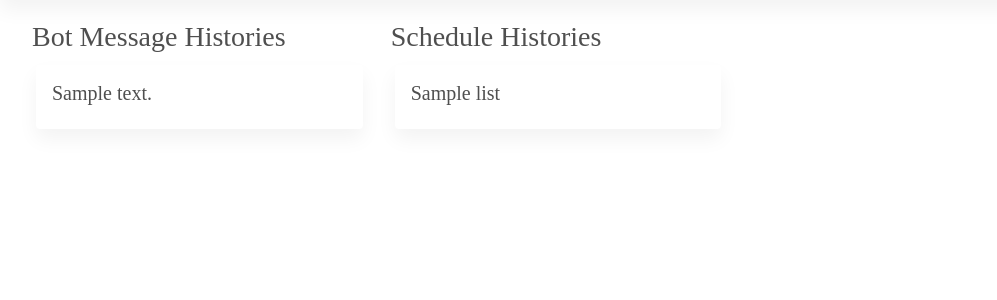
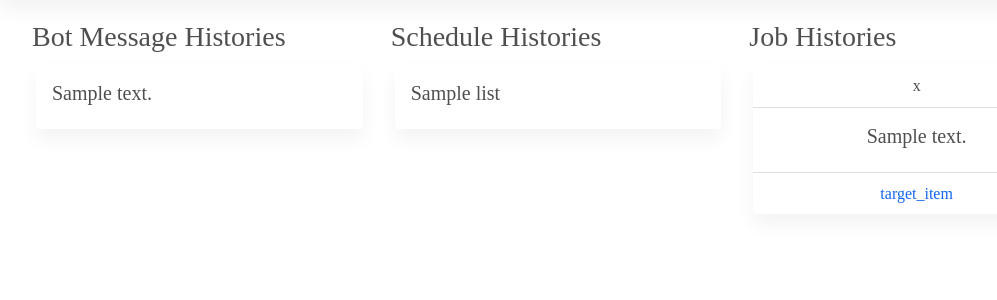
Before and after one commit to Ry-Kurihara/selenium, a Flask app: page /histories/show/1 in a window 1280 px wide. Shown: the part 59-359 px from the top of the page, without its empty margins (82-1079 px from the left). Run offline with Flask 2, Linux system fonts and the light colour scheme; a user stored in the database is signed in; tables that the repository leaves empty hold one stand-in row (values such as "Sample post"); parts of the project's set-up code (start-up, migrations or seed data) failed here and were passed over; some libraries are stand-ins or nearby versions; some web fonts are replaced.

Commit message:
job_historyをwebに載せたのと、購入できるようにセット

```diff
--- a/flask_data/templates/histories/show.html
+++ b/flask_data/templates/histories/show.html
@@ -32,6 +32,23 @@
             </ul>
 
         </div>
+
+        <div class="col-xs-6 col-lg-4">
+            <h3>Job Histories</h3>
+
+            <ul class="list-group list-group-flush">
+            {% for history in job_histories %}
+            <div class="card text-center">
+                <div class="card-header">{{ history.timestamp }}</div>
+                <div class="card-body">
+                  <h5 class="card-title">{{ history.job_message }}</h5>
+                </div>
+                <div class="card-footer text-muted"><a href="{{ history.item_url }}" target="_blank">target_item</a></div>
+            </div>
+            {% endfor %}
+            </ul>
+
+        </div>
     </div>
 </div>
 
--- a/flask_data/views/histories.py
+++ b/flask_data/views/histories.py
@@ -2,7 +2,7 @@ from flask_data.views.views import login_required
 from flask import request, redirect, url_for, render_template, flash, session
 from flask_data import db
 from flask import Blueprint
-from flask_data.models.histories import Scheduled_History, Message_History
+from flask_data.models.histories import Scheduled_History, Message_History, Job_History
 from flask import current_app as app
 from sqlalchemy import desc
 
@@ -21,7 +21,8 @@ def show_all_history():
 def show_history(user_id):
     message_histories = Message_History.query.filter(Message_History.user_id == user_id).order_by(desc(Message_History.timestamp)).limit(50).all()
     scheduled_histories = Scheduled_History.query.filter(Scheduled_History.user_id == user_id).order_by(desc(Scheduled_History.timestamp)).limit(50).all()
-    return render_template('histories/show.html', message_histories=message_histories, scheduled_histories=scheduled_histories)
+    job_histories = Job_History.query.filter(Job_History.user_id == user_id).order_by(desc(Job_History.timestamp)).limit(50).all()
+    return render_template('histories/show.html', message_histories=message_histories, scheduled_histories=scheduled_histories, job_histories=job_histories)
 
 @history.route('/show/line_bot_description')
 def show_line_bot_description():
--- a/lib/selen_autopurchase.py
+++ b/lib/selen_autopurchase.py
@@ -235,7 +235,7 @@ class PurchaseClass:
             return f'too large price!! your order is {max_price} but price is {price}'
 
         # purchase Item
-        # driver.find_element_by_name('placeYourOrder1').click()
+        driver.find_element_by_name('placeYourOrder1').click()
         time.sleep(1)
         self._upload_screen_shot(driver, 'order_finished', timestamp)
         logger.info(f"order that it clear!!!!")
```
